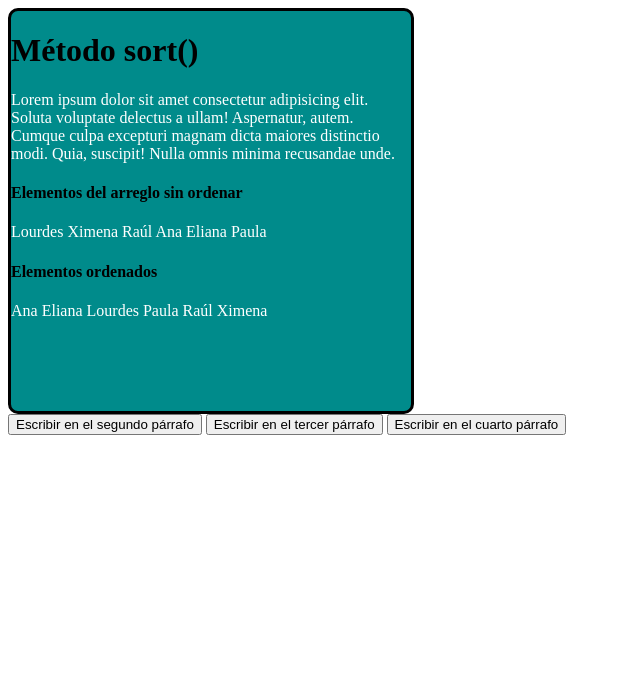
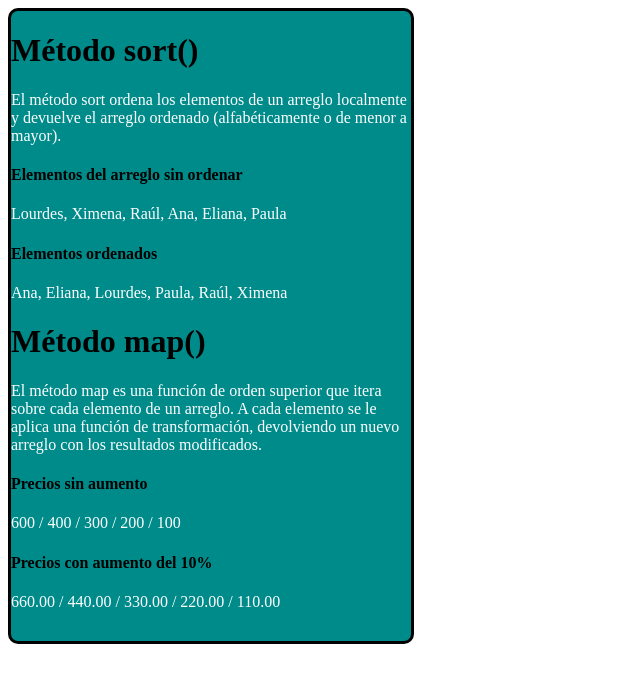
Before and after one commit to mateoarev/TALLER-WEB-II-Mateo-Arevalo, a plain HTML site: page proyecto metodos/index.html in a window 1280 px wide. Shown: the whole page, without its empty margins (0-640 px from the left). Drawn offline with Linux system fonts and the light colour scheme.

Commit message:
proyecto

```diff
--- a/proyecto metodos/index.html
+++ b/proyecto metodos/index.html
@@ -8,18 +8,27 @@
 </head>
 <body>
     <div id="contenedor">
+        <!--Método sort-->
         <h1 id="primerTitulo">Método sort()</h1>
-        <p id="primerParrafo" class="parrafo">Lorem ipsum dolor sit amet consectetur adipisicing elit. Soluta voluptate delectus a ullam! Aspernatur, autem. Cumque culpa excepturi magnam dicta maiores distinctio modi. Quia, suscipit! Nulla omnis minima recusandae unde.</p>
+        <p id="primerParrafo" class="parrafo">El método sort ordena los elementos de un arreglo localmente y devuelve el arreglo ordenado (alfabéticamente o de menor a mayor).</p>
         <h4>Elementos del arreglo sin ordenar</h4>
         <p id="segundoParrafo" class="parrafo"></p>
         <h4>Elementos ordenados</h4>
         <p id="tercerParrafo" class="parrafo"></p>
-        <p id="cuartoParrafo" class="parrafo"></p>
+
+        <!--Método map-->
+        <h1 id="segundoTitulo">Método map()</h1>
+        <p id="cuartoParrafo" class="parrafo">El método map es una función de orden superior que itera sobre cada elemento de un arreglo. A cada elemento se le aplica una función de transformación, devolviendo un nuevo arreglo con los resultados modificados.</p>
+        <h4>Precios sin aumento</h4>
+        <p id="quintoParrafo" class="parrafo"></p>
+        <h4>Precios con aumento del 10%</h4>
+        <p id="sextoParrafo" class="parrafo"></p>
     </div>
-    <button id="botonSegundoP" onclick="escribirTextoSegundoParrafo()">Escribir en el segundo párrafo</button>
+
+    <!--Botones-->
+    <!-- <button id="botonSegundoP" onclick="escribirTextoSegundoParrafo()">Escribir en el segundo párrafo</button>
     <button id="botonTercerP" onclick="escribirTextoTercerParrafo()">Escribir en el tercer párrafo</button>
-    <button id="botonCuartoP" onclick="escribirTextoCuartoParrafo()">Escribir en el cuarto párrafo</button>
-
+    <button id="botonCuartoP" onclick="escribirTextoCuartoParrafo()">Escribir en el cuarto párrafo</button> -->
     <script src="script.js"></script>
 </body>
 </html>
--- a/proyecto metodos/script.js
+++ b/proyecto metodos/script.js
@@ -14,10 +14,10 @@ Utilizaremos el selector individual document.getElementById('')
 //     tercerP.innerHTML = 'Tercer párrafo'
 // }
 
-function escribirTextoCuartoParrafo() {
-    var cuartoP = document.getElementById('cuartoParrafo');
-    cuartoP.innerHTML = 'Cuarto párrafo'
-}
+// function escribirTextoCuartoParrafo() {
+//     var cuartoP = document.getElementById('cuartoParrafo');
+//     cuartoP.innerHTML = 'Cuarto párrafo'
+// }
 
 /*Selector para seleccionar elementos por medio de su id, clase o etiqueta*/
 // var sparrafo = document.querySelector('#segundoParrafo');
@@ -32,8 +32,17 @@ Luego odenar mediante el método sort()
 /*Utilizar un párrafo para mostrar los nombres sin ordenar*/
 var arregloNombres = ['Lourdes', 'Ximena', 'Raúl', 'Ana', 'Eliana', 'Paula'];
 var sinOrdenar = document.querySelector('#segundoParrafo');
-sinOrdenar.innerHTML = arregloNombres.join(' ');
+sinOrdenar.innerHTML = arregloNombres.join(', ');
 
 /*Utilizar un párrafo para imprimir los nombres ordenados en un tercer párrafo*/
 var ordenar = document.querySelector('#tercerParrafo');
-ordenar.innerHTML = arregloNombres.sort().join(' ');
+ordenar.innerHTML = arregloNombres.sort().join(', ');
+
+/*Utilizar un párrafo para mostrar los precios sin aumento*/
+var arregloPrecios = [600, 400, 300, 200, 100];
+var sinAumento = document.querySelector('#quintoParrafo');
+sinAumento.innerHTML = arregloPrecios.join(' / ');
+
+/*Utilizar un párrafo para mostrar los precios con aumento*/
+var aumento = document.querySelector('#sextoParrafo');
+aumento.innerHTML = arregloPrecios.map(precio => (precio * 1.10).toFixed(2)).join(' / ');
--- a/proyecto metodos/styles.css
+++ b/proyecto metodos/styles.css
@@ -1,7 +1,7 @@
 #contenedor {
     background-color: darkcyan;
     width: 400px;
-    height: 400px;
+    height: 630px;
     border: 3px solid black;
     border-radius: 10px;
 }
```
